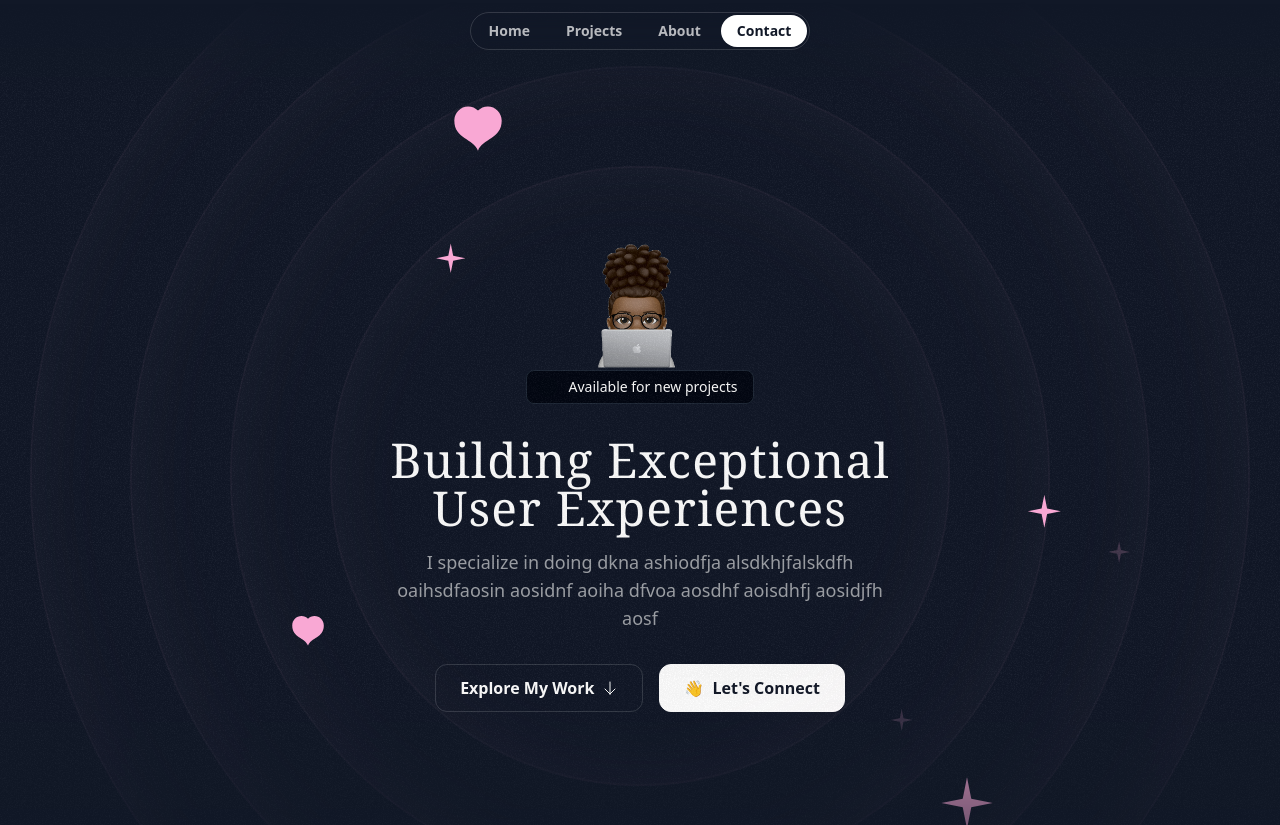
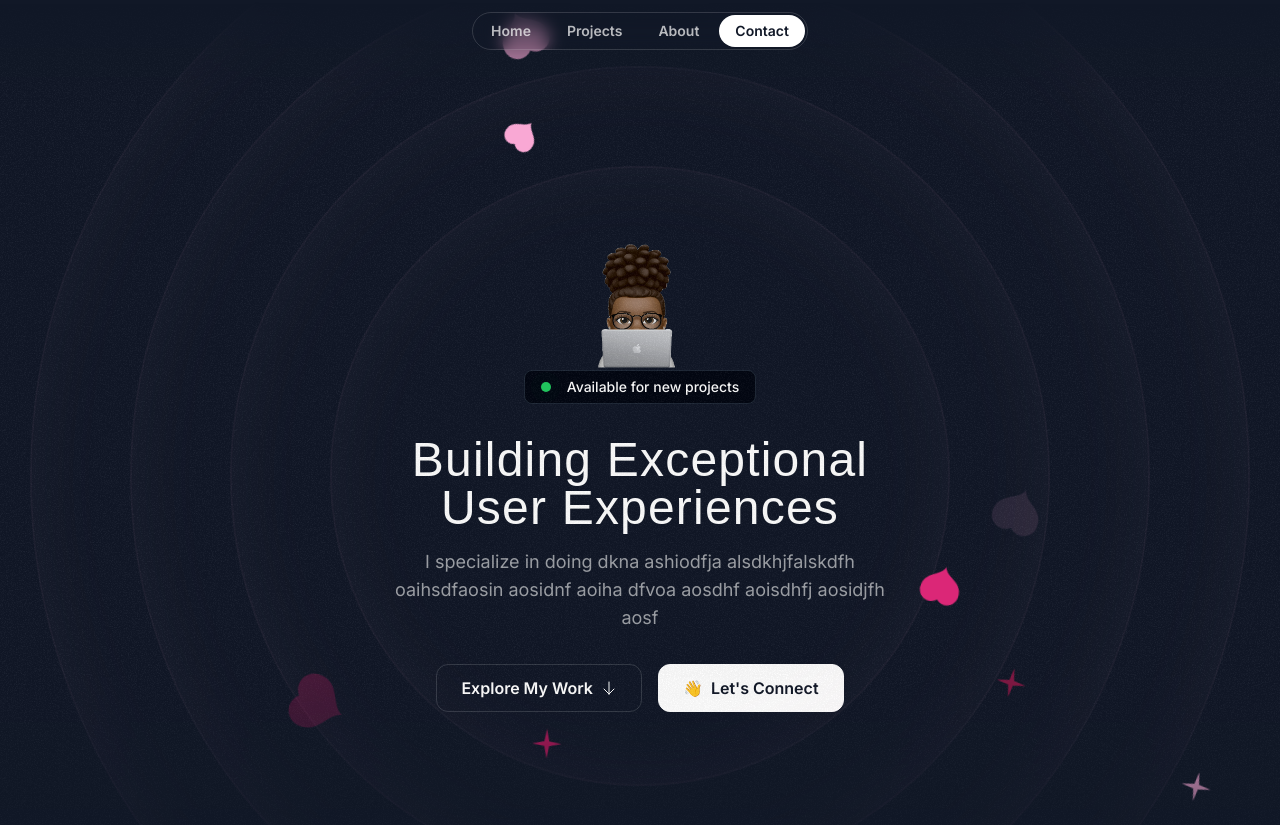
Before and after one commit to Cindellai/Iloegbunam_portfolio_2024, a Next.js app: page / in a window 1280 px wide. Shown: the top 825 px of the page. Built offline with nearby package versions, Linux system fonts and the light colour scheme; a web font is replaced by a local one.

Commit message:
"Updated HeroOrbit component with new props and animations, refactored HeroSection with new HeroOrbit instances, and added animation to tailwind.config.ts"

```diff
--- a/src/components/HeroOrbit.tsx
+++ b/src/components/HeroOrbit.tsx
@@ -1,17 +1,45 @@
-import { PropsWithChildren } from "react"
-export const HeroOrbit = ({children, size, rotation,}: PropsWithChildren<{ size: number; rotation: number;}>) => {
+import { PropsWithChildren } from "react";
+import { twMerge } from "tailwind-merge";
+
+export const HeroOrbit = ({
+  children,
+  size,
+  rotation,
+  shouldOrbit = false,
+  orbitDuration, // Set a default duration
+  shouldSpin = false,
+  spinDuration, // Set a default duration
+}: PropsWithChildren<{
+  size: number; // Specify the type for size
+  rotation: number; // Specify the type for rotation
+  shouldOrbit?: boolean; // Optional
+  shouldSpin?: boolean; // Optional
+  spinDuration?: string; // Optional
+  orbitDuration?: string; // Optional
+}>) => {
   return (
-        <div className="absolute left-1/2 top-1/2 -translate-x-1/2 -translate-y-1/2">
-      <div className="flex items-start justify-start"
+    <div className="absolute left-1/2 top-1/2 -translate-x-1/2 -translate-y-1/2 -z-20">
+      <div className={twMerge(shouldOrbit === true && "animate-spin")} style={{ animationDuration: orbitDuration }}>
+        <div
+          className="flex items-start justify-start"
           style={{
             transform: `rotate(${rotation}deg)`,
             height: `${size}px`,
-        width:`${size}px`,}}>
-      <div className="=inline-flex"
+            width: `${size}px`,
+          }}
+        >
+          <div className={twMerge(shouldSpin && "animate-spin")} style={{ animationDuration: spinDuration }}>
+            <div
+              className="inline-flex"
               style={{
-        transform: `rotate(${rotation* -1}deg)`,}}>
-            {children}</div>
+                transform: `rotate(${rotation * -1}deg)`,
+              }}
+            >
+              {children}
             </div>
           </div>
-    )
-}
+        </div>
+      </div>
+    </div>
+  );
+};
--- a/src/sections/Hero.tsx
+++ b/src/sections/Hero.tsx
@@ -1,7 +1,7 @@
 import memojiImage from "@/assets/images/me.png";
 import Image from "next/image";
 import ArrowDown from "@/assets/icons/arrow-down.svg";
-import grainImage from "@/assets/images/grain.jpg"
+import grainImage from "@/assets/images/grain.jpg";
 import HeartIcon from "@/assets/icons/heart.svg";
 import SparkleIcon from "@/assets/icons/sparkle.svg";
 import { HeroOrbit } from "@/components/HeroOrbit";
@@ -10,45 +10,44 @@ export const HeroSection = () => {
   return (
     <div className="py-32 md:py-48 lg:py-60 relative z-0 overflow-x-clip">
       <div className="absolute inset-0 [mask-image:linear-gradient(to_bottom,transparent,black_10%,black_70%,transparent)]">
-      {/* background image */}
-      <div className="absolute inset-0 -z-30 opacity-5" style={{ backgroundImage: `url(${grainImage.src})`,}}></div>
+        {/* Background image */}
+        <div className="absolute inset-0 -z-30 opacity-5" style={{ backgroundImage: `url(${grainImage.src})` }}></div>
         <div className="size-[620px] hero-ring"></div>
         <div className="size-[820px] hero-ring"></div>
         <div className="size-[1020px] hero-ring"></div>
         <div className="size-[1220px] hero-ring"></div>
         <div className="absolute left-1/2 top-1/2 -translate-x-1/2 -translate-y-1/2">
-      <HeroOrbit size={800} rotation={-160}>
+          {/* HeroOrbit components with shouldOrbit set to true */}
+          <HeroOrbit size={800} rotation={-160} shouldOrbit orbitDuration="12s" shouldSpin spinDuration="5s">
             <HeartIcon className="size-16 text-pink-300" />
           </HeroOrbit>
-      <HeroOrbit size={550} rotation={290}>
+          <HeroOrbit size={550} rotation={290} shouldOrbit orbitDuration="25s" shouldSpin spinDuration="2s">
             <HeartIcon className="size-8 text-pink-300" />
           </HeroOrbit>
-      <HeroOrbit size={590} rotation={20}>
-        <HeartIcon className="size-12 text-pink-300" />
+          <HeroOrbit size={590} rotation={20} shouldOrbit orbitDuration="20s" shouldSpin spinDuration="3s">
+            <HeartIcon className="size-12 text-pink-300/10" />
           </HeroOrbit>
-      <HeroOrbit size={890} rotation={-100}>
+
+          <HeroOrbit size={940} rotation={4} shouldOrbit orbitDuration="15s" shouldSpin spinDuration="2s">
+            <SparkleIcon className="size-8 text-pink-300" />
+            </HeroOrbit>
+            <HeroOrbit size={640} rotation={4} shouldOrbit orbitDuration="15s" shouldSpin spinDuration="2s">
+            <SparkleIcon className="size-8 text-pink-900" />
+            </HeroOrbit>
+          <HeroOrbit size={890} rotation={-100} shouldOrbit orbitDuration="20s" shouldSpin spinDuration="3s">
             <HeartIcon className="size-6 text-pink-300" />
           </HeroOrbit>
-      <HeroOrbit size={440} rotation={4}>
-        <SparkleIcon className="size-8 text-pink-300" />
+          <HeroOrbit size={440} rotation={4} shouldOrbit orbitDuration="10s" shouldSpin spinDuration="5s">
+            <SparkleIcon className="size-8 text-pink-700" />
           </HeroOrbit>
-      <HeroOrbit size={530} rotation={178}>
-        <SparkleIcon className="size-25 text-pink-300/20" />
+          <HeroOrbit size={500} rotation={80} shouldOrbit orbitDuration="32s" shouldSpin spinDuration="5s">
+            <HeartIcon className="size-10 text-pink-600" />
           </HeroOrbit>
-      <HeroOrbit size={710} rotation={144}>
-        <SparkleIcon className="size-6 text-pink-300/20" />
+          <HeroOrbit size={620} rotation={160} shouldOrbit orbitDuration="20s" shouldSpin spinDuration="4.5s">
+            <HeartIcon className="size-14 text-pink-700/30" />
           </HeroOrbit>
-      <HeroOrbit size={710} rotation={-900}>
-        <SparkleIcon className="size-14 text-pink-300" />
-        </HeroOrbit>
-      <HeroOrbit size={820} rotation={25}>
-        <SparkleIcon className="size-9 text-pink-300/10" />
-        </HeroOrbit>
-      <HeroOrbit size={610} rotation={-110}>
-        <SparkleIcon className="size-9 text-pink-300/20" />
-        </HeroOrbit>
-      <HeroOrbit size={610} rotation={500}>
-        <SparkleIcon className="size-9 text-pink-300" />
+          <HeroOrbit size={700} rotation={-50} shouldOrbit orbitDuration="30s" shouldSpin spinDuration="5.5s">
+            <HeartIcon className="size-12 text-pink-300" />
           </HeroOrbit>
         </div>
       </div>
@@ -57,10 +56,12 @@ export const HeroSection = () => {
         <div className="flex flex-col items-center">
           <Image src={memojiImage} className="size-[130px]" alt="Person looking over laptop" />
           <div className="bg-gray-950 border border-gray-800 px-4 py-1.5 inline-flex items-center gap-4 rounded-lg">
-        <div className="bg-green-500 size-2.5 rounded-full animate-ping"></div>
+            <div className="bg-green-500 size-2.5 rounded-full relative">
+              <div className="bg-green-500 size-2.5 absolute inset-0 rounded-full animate-ping-large"></div>
+            </div>
 
             {/* Text Section */}
-      <div className="text-sm font-meduim">Available for new projects</div>
+            <div className="text-sm font-medium">Available for new projects</div>
           </div>
         </div>
         <div className="max-w-lg mx-auto">
@@ -74,7 +75,7 @@ export const HeroSection = () => {
             <span className="font-semibold">Explore My Work</span>
             <ArrowDown className="size-4" />
           </button>
-            <button className="inline-flex items-center gap-2 border border-white bg-white  text-gray-900  px-6 h-12 rounded-xl">
+          <button className="inline-flex items-center gap-2 border border-white bg-white text-gray-900 px-6 h-12 rounded-xl">
             <span>👋</span>
             <span className="font-semibold">Let's Connect</span>
           </button>
--- a/tailwind.config.ts
+++ b/tailwind.config.ts
@@ -21,10 +21,24 @@ const config: Config = {
       },
     },
     extend: {
-      sans: 'var(--font-sans)',
-      serif: 'var(--font-serif)',
+      fontFamily: {
+        sans: ['var(--font-sans)', 'system-ui', 'sans-serif'], // Correctly extending font family
+        serif: ['var(--font-serif)', 'Georgia', 'serif'],
+      },
+      animation: {
+        'ping-large': "ping-large 1s ease-in-out infinite",
+      },
+      keyframes: {
+        'ping-large': {
+          '75%, 100%': {
+            transform: 'scale(3)',
+            opacity: '0',
+          },
+        },
+      },
     },
   },
-  plugins: [],
+  plugins: [], // This should be outside the theme object
 };
+
 export default config;
```
Lines whose indentation alone changed are shown as unchanged.
